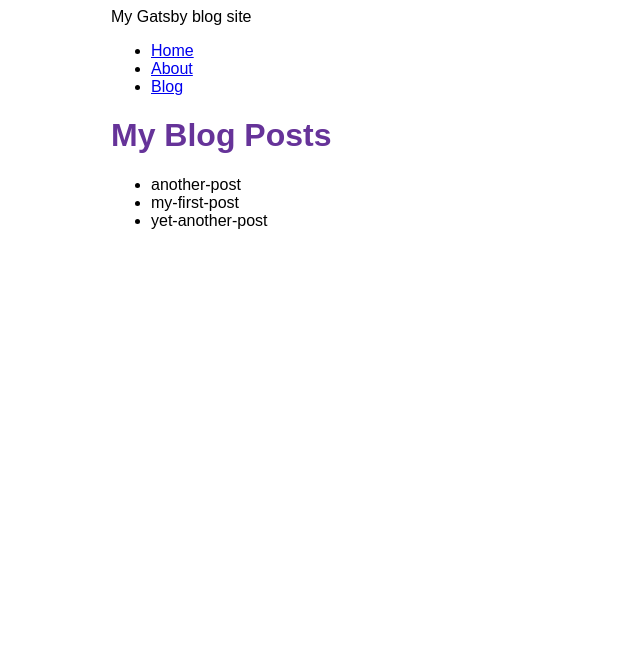
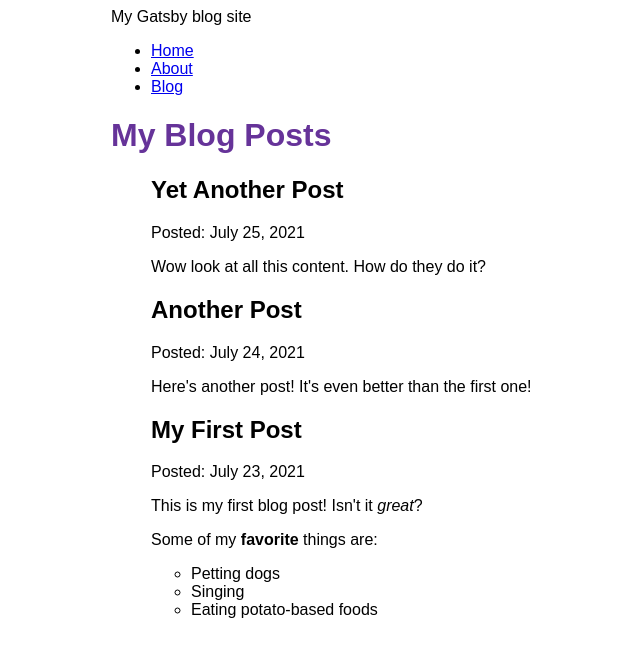
Before and after one commit to pritam047/my-first-gatsby-site, a Gatsby site: page /blog in a window 1280 px wide. Shown: the whole page, without its empty margins (279-919 px from the left). Built offline with nearby package versions, Linux system fonts and the light colour scheme; Gatsby itself is replaced by a stand-in of ours.

Commit message:
added blog posts using mdx

```diff
--- a/blog/another-post.mdx
+++ b/blog/another-post.mdx
@@ -0,0 +1,6 @@
+---
+title: "Another Post"
+date: "2021-07-24"
+---
+
+Here's another post! It's even better than the first one!
--- a/blog/my-first-post.mdx
+++ b/blog/my-first-post.mdx
@@ -0,0 +1,12 @@
+---
+title: "My First Post"
+date: "2021-07-23"
+---
+
+This is my first blog post! Isn't it *great*?
+
+Some of my **favorite** things are:
+
+* Petting dogs
+* Singing
+* Eating potato-based foods
--- a/blog/yet-another-post.mdx
+++ b/blog/yet-another-post.mdx
@@ -0,0 +1,6 @@
+---
+title: "Yet Another Post"
+date: "2021-07-25"
+---
+
+Wow look at all this content. How do they do it?
--- a/gatsby-config.js
+++ b/gatsby-config.js
@@ -13,5 +13,6 @@
         path: `${__dirname}/blog`,
       }
     },
+    "gatsby-plugin-mdx",
   ],
 };
--- a/package.json
+++ b/package.json
@@ -15,8 +15,11 @@
     "clean": "gatsby clean"
   },
   "dependencies": {
+    "@mdx-js/mdx": "^1.6.22",
+    "@mdx-js/react": "^1.6.22",
     "gatsby": "^4.3.0",
     "gatsby-plugin-image": "^2.4.0",
+    "gatsby-plugin-mdx": "^3.4.0",
     "gatsby-plugin-sharp": "^4.4.0",
     "gatsby-source-filesystem": "^4.4.0",
     "react": "^17.0.1",
--- a/src/pages/blog.js
+++ b/src/pages/blog.js
@@ -1,5 +1,6 @@
 import * as React from 'react'
 import { graphql } from 'gatsby'
+import { MDXRenderer } from 'gatsby-plugin-mdx'
 import Layout from '../components/layout'
 
 
@@ -8,11 +9,15 @@
     <Layout pageTitle="My Blog Posts">
       <ul>
       {
-        data.allFile.nodes.map(node => (
-          <li key={node.name}>
-            {node.name}
-          </li>
-        ))
+                data.allMdx.nodes.map((node) => (
+                    <article key={node.id}>
+                      <h2>{node.frontmatter.title}</h2>
+                      <p>Posted: {node.frontmatter.date}</p>
+                      <MDXRenderer>
+              {node.body}
+            </MDXRenderer>
+                    </article>
+                  ))
       }
       </ul>
     </Layout>
@@ -20,10 +25,15 @@
 }
 
 export const query = graphql`
-  query {
-    allFile {
+   query {
+    allMdx(sort: {fields: frontmatter___date, order: DESC}) {
       nodes {
-        name
+        frontmatter {
+          date(formatString: "MMMM D, YYYY")
+          title
+        }
+        id
+        body
       }
     }
   }
```
Also changed, not shown: 1 other file.
